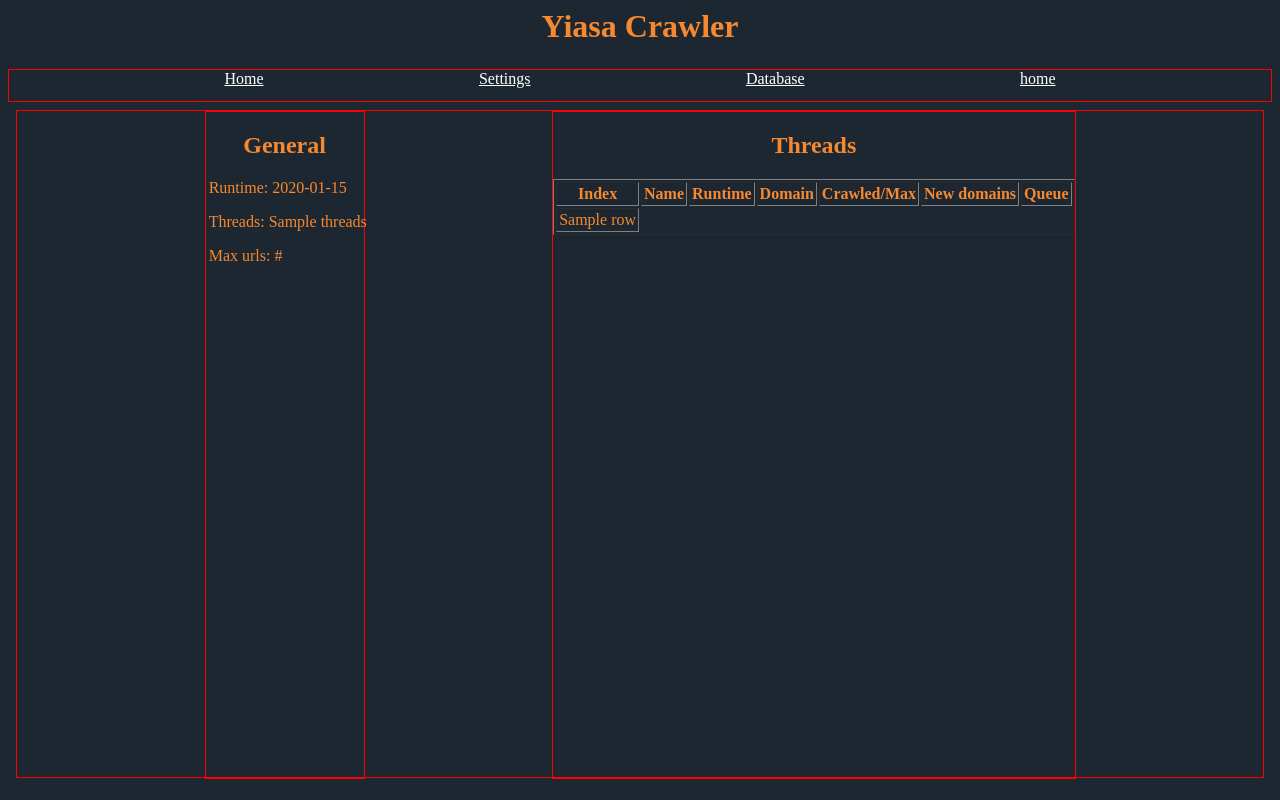
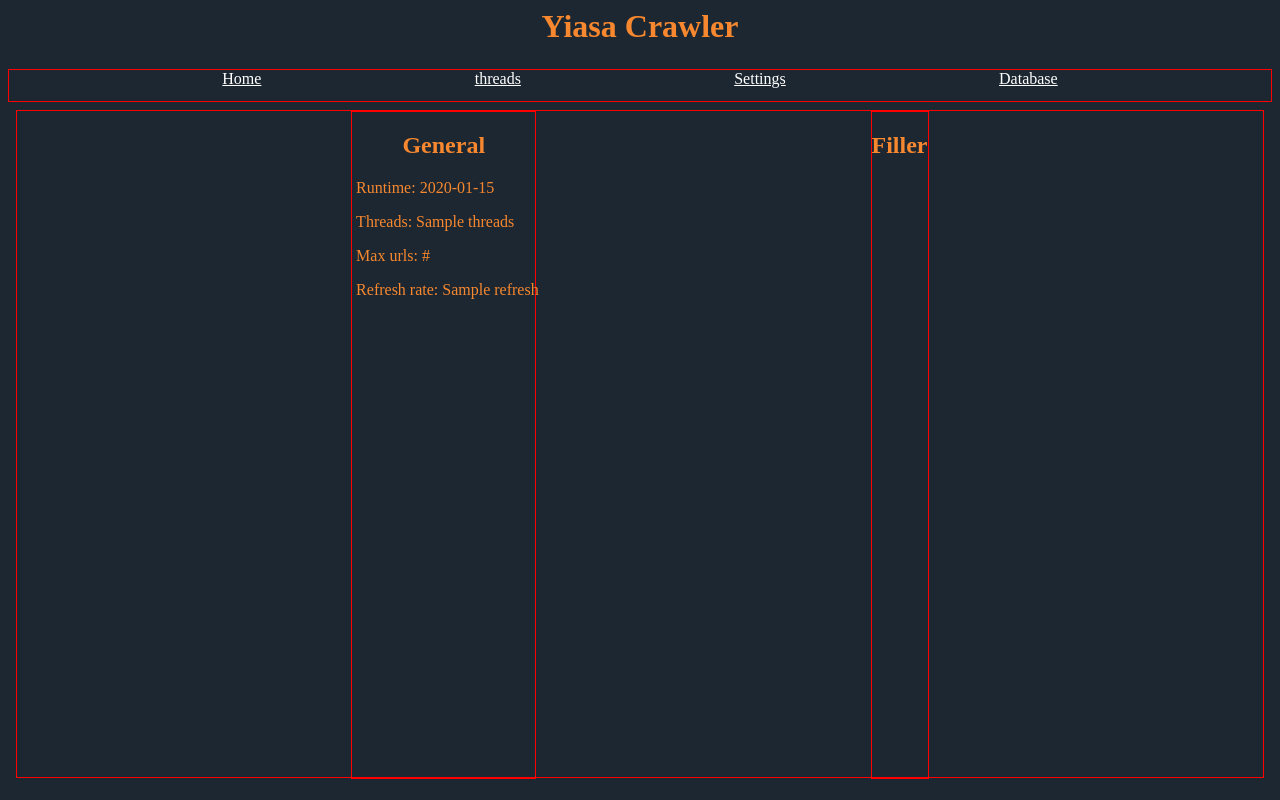
Before and after one commit to WeeDLY/YiasaCrawler, a Flask app: template server/templates/main_page.html in a window 1280 px wide. Run offline with Flask 2, Linux system fonts and the light colour scheme; the template is opened without the code that fills it: most values are stand-ins (such as "Sample title", 1, 10 or a date in 2020).

Commit message:
Restructed menu on server. Added customizable refresh rate

```diff
--- a/server/server.py
+++ b/server/server.py
@@ -14,8 +14,18 @@ settings = None
 @app.route('/')
 def root():
     runtime = datetime.now() - handler.HandlerSettings.startTime
+    threads = len(handler.HandlerSettings.spiderList)
+    max_urls = handler.HandlerSettings.max_urls
+    refresh = handler.HandlerSettings.refresh_rate
+
+    return render_template('main_page.html', runtime=runtime, threads=threads, max_urls=max_urls, refresh=refresh)
+
+@app.route('/threads')
+def threads():
+    runtime = datetime.now() - handler.HandlerSettings.startTime
     spiders = len(handler.HandlerSettings.spiderList)
     max_urls = handler.HandlerSettings.max_urls
+    refresh = handler.HandlerSettings.refresh_rate
 
     new_threads = handler.Handler.new_thread_amount
     threads = ""
@@ -32,7 +42,7 @@ def root():
         values = (index, spider.name, runtime, spider.domain, completedMax,
         len(spider.new_domains), len(spider.queue))
         threadStats.append(values)
-    return render_template('main_page.html', runtime=runtime, threads=threads, max_urls=max_urls, result=threadStats)
+    return render_template('threads.html', runtime=runtime, threads=threads, max_urls=max_urls, refresh=refresh, result=threadStats)
 
 @app.route('/settings', methods=["GET", "POST"])
 def settings():
--- a/server/templates/database.html
+++ b/server/templates/database.html
@@ -7,9 +7,9 @@
         <h1>Yiasa Crawler</h1>
         <div id="menu-container">
             <a href="/">Home</a>
+            <a href="/threads">threads</a>
             <a href="/settings">Settings</a>
             <a href="/database">Database</a>
-            <a href="#">home</a>
         </div>
 
         <div id="container">
--- a/server/templates/main_page.html
+++ b/server/templates/main_page.html
@@ -1,6 +1,5 @@
 <html lang="en">
     <head>
-        <meta http-equiv="refresh" content="0.4" />
         <meta charset="utf-8" />
         <link rel="stylesheet" type="text/css" href="static/main_css.css">
     </head>
@@ -8,9 +7,9 @@
         <h1>Yiasa Crawler</h1>
         <div id="menu-container">
             <a href="/">Home</a>
+            <a href="/threads">threads</a>
             <a href="/settings">Settings</a>
             <a href="/database">Database</a>
-            <a href="#">home</a>
         </div>
         <div id="content">
             <div id="general">
@@ -18,31 +17,10 @@
                 <p>Runtime: {{runtime}}</p>
                 <p>Threads: {{threads}}</p>
                 <p>Max urls: {{max_urls}}</p>
+                <p>Refresh rate: {{refresh}}</p>
             </div>
-            <div id="threads">
-                <h2>Threads</h2>
-                <table border="1" cellpadding="2" cellspacing="2">
-                    <thead>
-                        <tr>
-                            <th>Index</th>
-                            <th>Name</th>
-                            <th>Runtime</th>
-                            <th>Domain</th>
-                            <th>Crawled/Max</th>
-                            <th>New domains</th>
-                            <th>Queue</th>
-                        </tr>
-                    </thead>
-                    <tbody>
-                        {% for row in result %}
-                        <tr>
-                            {% for data in row %}
-                            <td>{{ data }}</td>
-                            {% endfor %}
-                        </tr>
-                        {% endfor %}
-                    </tbody>
-                </table>
+            <div id="filler">
+                <h2>Filler</h2>
             </div>
         </div>
     </body>
--- a/server/templates/settings.html
+++ b/server/templates/settings.html
@@ -15,9 +15,9 @@
         <h1>Yiasa Crawler</h1>
         <div id="menu-container">
             <a href="/">Home</a>
+            <a href="/threads">threads</a>
             <a href="/settings">Settings</a>
             <a href="/database">Database</a>
-            <a href="#">home</a>
         </div>
         <div id="content">
             <div id="general">
--- a/startup.py
+++ b/startup.py
@@ -41,6 +41,7 @@ def parse_arguments():
     parser.add_argument('-d', '--debug', action='store_true', default=False)
     parser.add_argument('-t', '--threads', type=int, default=0)
     parser.add_argument('-u', '--urls', type=int, default=500)
+    parser.add_argument('-r', '--refresh', type=float, default=0.5)
     args = parser.parse_args()
     startup(args)
 
--- a/yiasa/handler.py
+++ b/yiasa/handler.py
@@ -17,6 +17,7 @@ class HandlerSettings():
     robots = True
     run = True
     max_urls = 500
+    refresh = 0.4
 
     def __init__(self):
         self._threads = 0
--- a/yiasa/main.py
+++ b/yiasa/main.py
@@ -14,6 +14,7 @@ def start(log, db, args):
     settings = handler.HandlerSettings()
     settings.set_threads(args.threads)
     handler.HandlerSettings.max_urls = args.urls
+    handler.HandlerSettings.refresh_rate = args.refresh
 
     defaultFill = fill_database(log, db)
     if defaultFill is False:
```
Also changed, not shown: server/templates/threads.html (added, +49 -0 lines).
